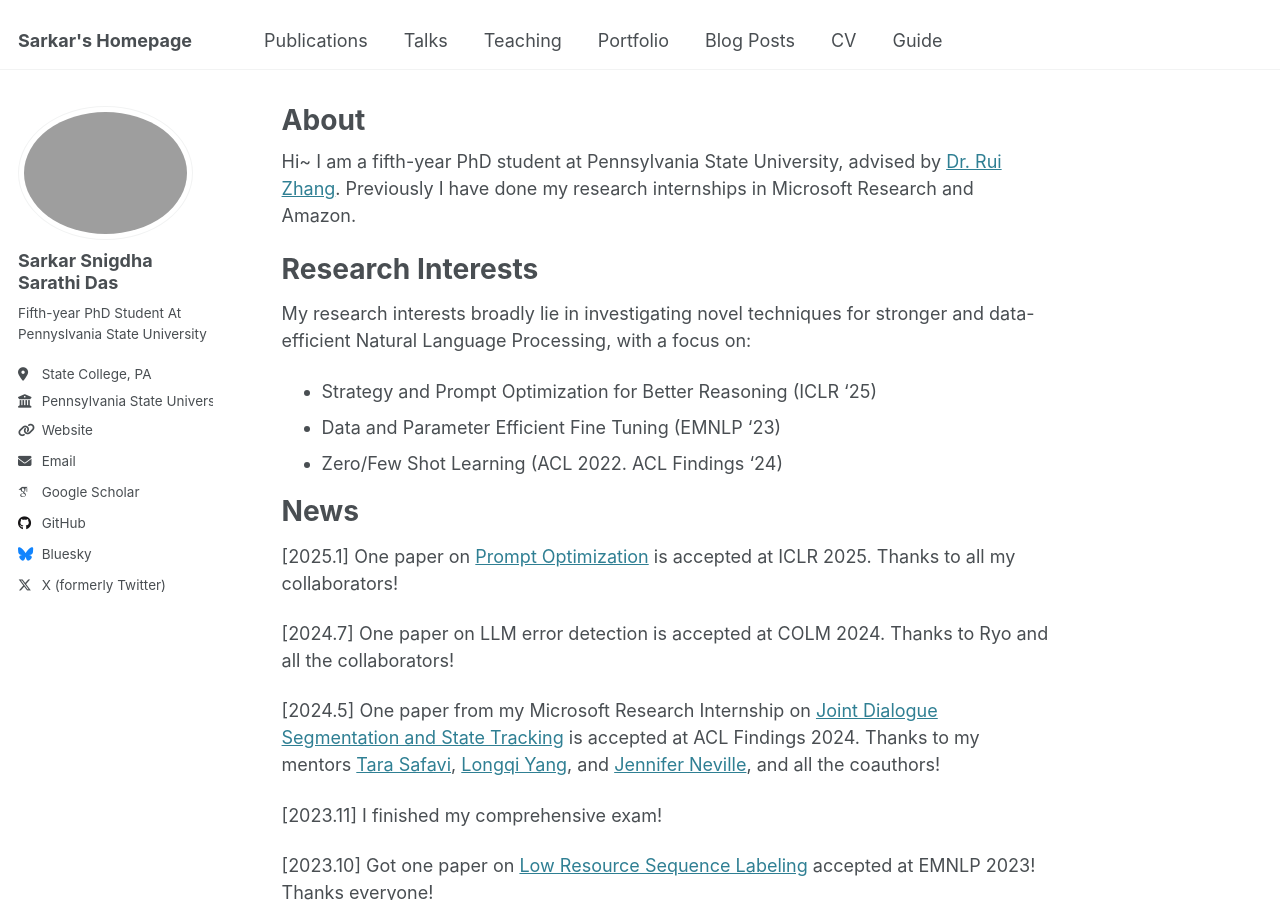
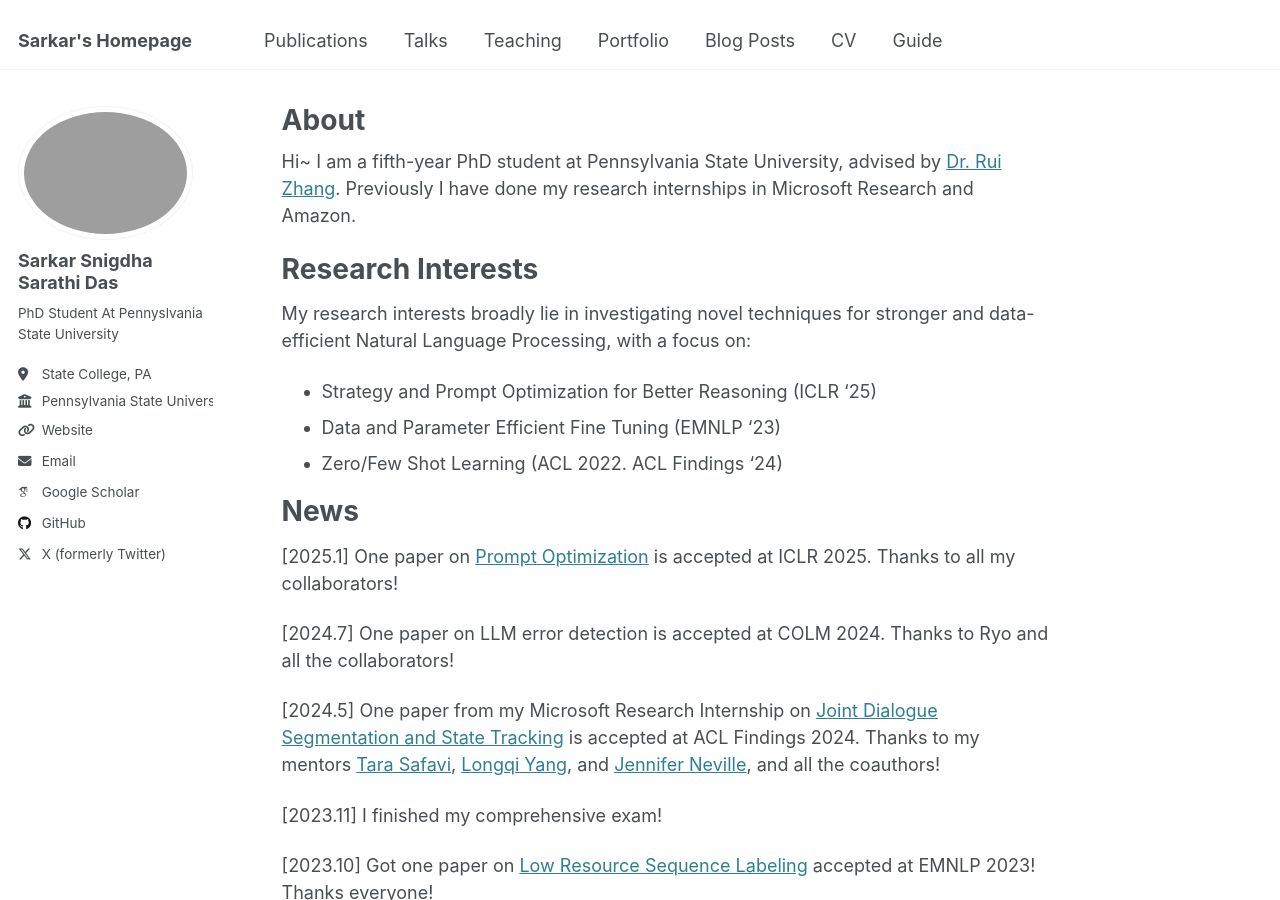
Before and after one commit to Sarathismg/sarathismg.github.io, a Jekyll site: the page built from _pages/about.md, in a window 1280 px wide and 900 px high. Built offline with Jekyll 4.4.1, drawn with Linux system fonts in a browser that asks for light colours; some web fonts are replaced.

Commit message:
Update _config.yml

```diff
--- a/_config.yml
+++ b/_config.yml
@@ -25,7 +25,7 @@ author:
   avatar           : "profile.JPG"
   name             : "Sarkar Snigdha Sarathi Das"
   pronouns         : # example: "she/her"
-  bio              : "Fifth-year PhD Student At Pennyslvania State University"
+  bio              : "PhD Student At Pennyslvania State University"
   location         : "State College, PA"
   employer         : "Pennsylvania State University"
   uri              : "sarathismg.github.io"
@@ -50,7 +50,7 @@ author:
   stackoverflow    : # User number or user number and name (i.e., use "1" or "1/jeff-atwood")
 
   # Social media
-  bluesky          : "bsky.app" # Replace this with you Bluesky username
+  bluesky          : # Replace this with you Bluesky username
   facebook         : # Username
   flickr           : # Username
   foursquare       : # Username
```
